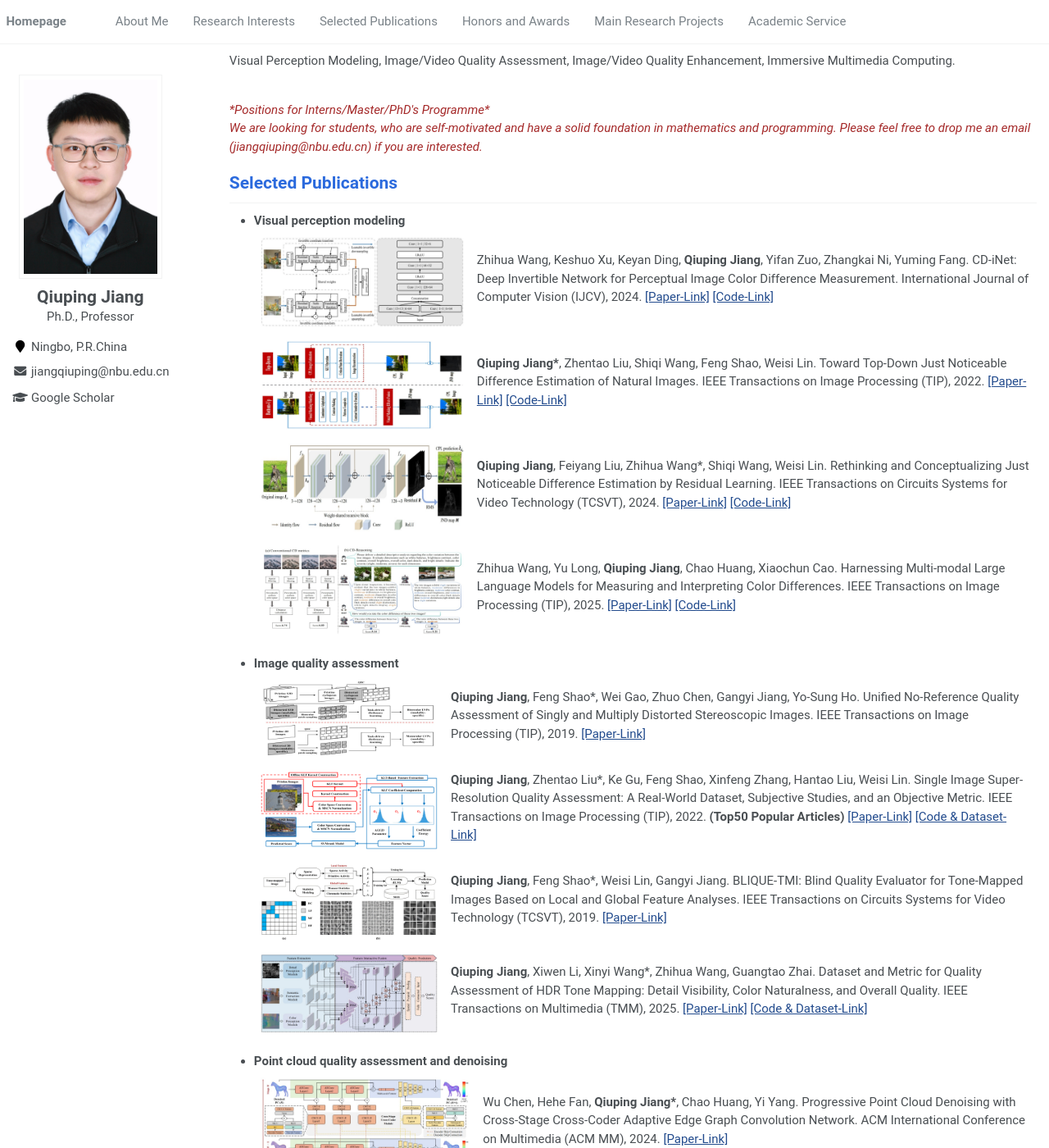
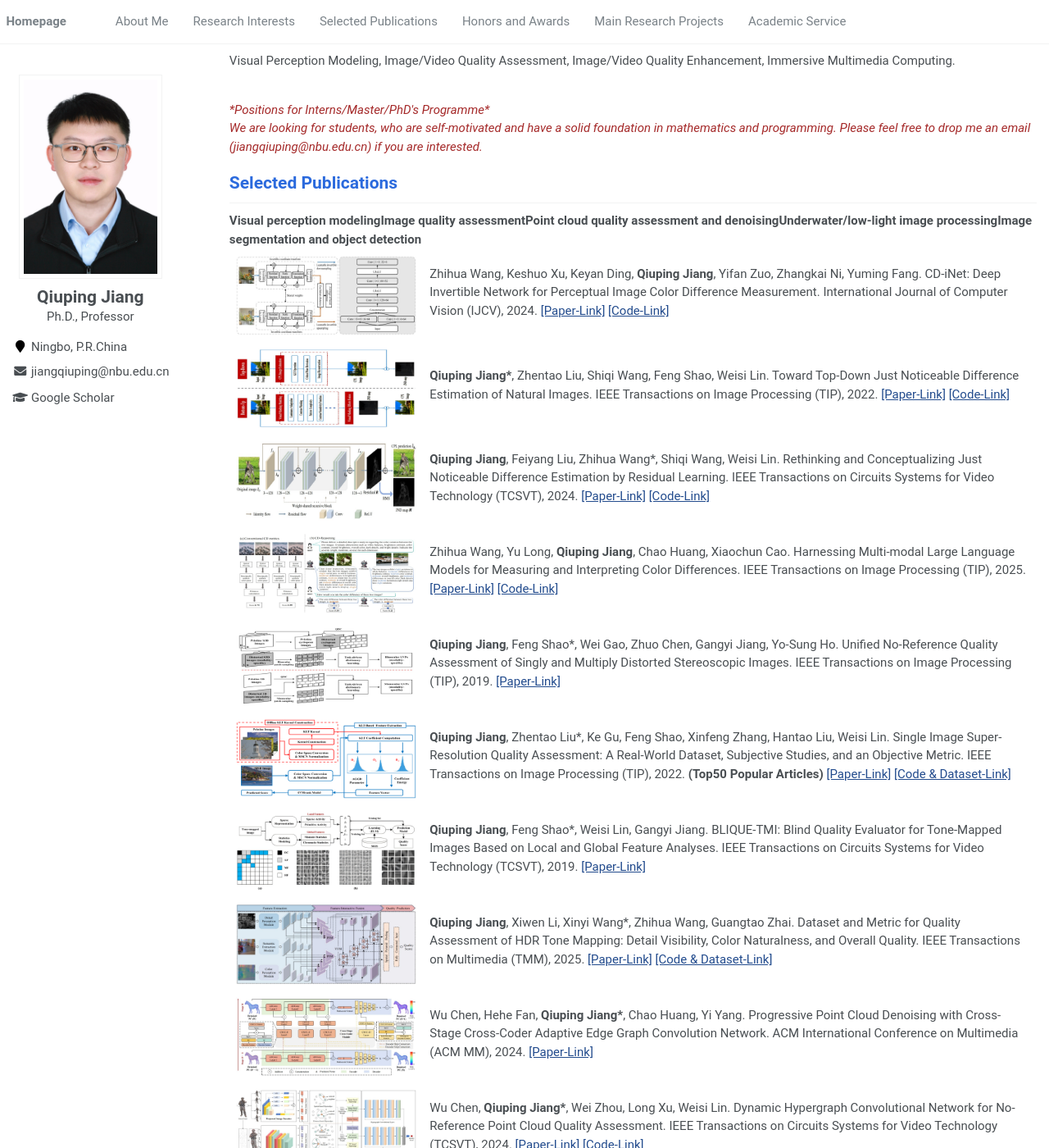
Before and after one commit to jiang-qiuping/Jiang-qiuping.github.io, a Jekyll site: the page built from assets/_pages/about.md, in a window 1280 px wide and 1400 px high, scrolled down 254 px. Shown: the whole window at 82% size. Built offline with Jekyll 4.4.1, drawn with Linux system fonts in a browser that asks for light colours; some of the changed text lies outside the part shown.

Commit message:
Update about.md

```diff
--- a/assets/_pages/about.md
+++ b/assets/_pages/about.md
@@ -54,8 +54,8 @@
     border-color: transparent;
   }
 </style>
-+ **Visual perception modeling**
-  <table align="center" border="none">
+<table align="center" border="none">
+<b>Visual perception modeling</b>
   <tr>
       <td>
         <img align="left" width="700" height="400" src="../images/CDi-Net.png"/>
@@ -104,9 +104,7 @@
         </p>
       </td>
   </tr>
-  </table>
-+ **Image quality assessment**
-  <table align="center" border="none">
+<b>Image quality assessment</b>
   <tr>
       <td>
         <img align="left" width="700" height="400" src="../images/TIP19.png"/>
@@ -153,9 +151,7 @@
         </p>
       </td>
   </tr>
-  </table>
-+ **Point cloud quality assessment and denoising**
-  <table align="center" border="none">
+<b>Point cloud quality assessment and denoising</b>
   <tr>
       <td>
         <img align="left" width="700" height="400" src="../images/ACM.png"/>
@@ -179,9 +175,7 @@
         </p>
       </td>
     </tr>
-  </table>
-+ **Underwater/low-light image processing**
-  <table align="center" border="none">
+<b>Underwater/low-light image processing</b>
   <tr>
       <td>
         <img align="left" width="700" height="400" src="../images/MCOLE.png"/>
@@ -194,9 +188,7 @@
         </p>
       </td>
     </tr>
-  </table>
-+ **Image segmentation and object detection**
-  <table align="center" border="none">
+<b>Image segmentation and object detection</b>
   <tr>
       <td>
         <img align="left" width="700" height="400" src="../images/FSANet.png"/>
```
